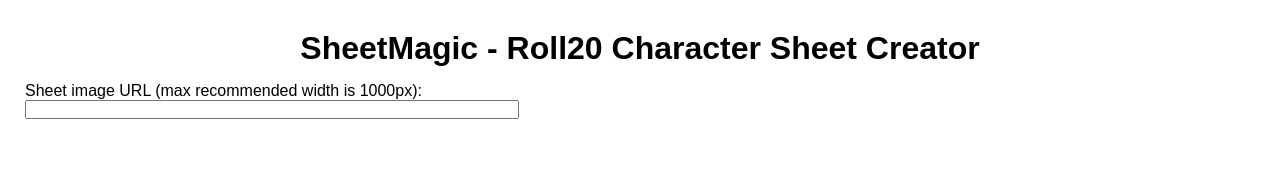
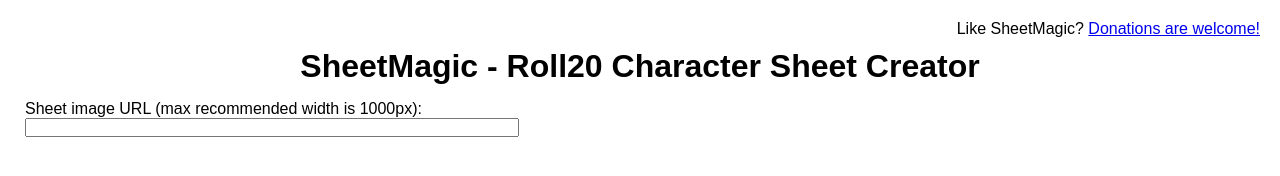
Before and after one commit to oskaerik/oskaerik.github.io, a website: page sheetmagic/v1/index.html in a window 1280 px wide. Drawn offline with Linux system fonts and the light colour scheme; no server answers.

Commit message:
Add donate link

```diff
--- a/sheetmagic/v1/index.css
+++ b/sheetmagic/v1/index.css
@@ -12,6 +12,12 @@
 
 input[name='prop-value'] {
   width: 100%;
+}
+
+#donate {
+  margin: 0;
+  padding: 0;
+  text-align: right;
 }
 
 #iframe {
--- a/sheetmagic/v1/index.html
+++ b/sheetmagic/v1/index.html
@@ -7,6 +7,7 @@
     <script src="index.js" defer></script>
   </head>
   <body>
+    <p id="donate">Like SheetMagic? <a href="https://paypal.me/oskaerik">Donations are welcome!</a></p>
     <h1>SheetMagic - Roll20 Character Sheet Creator</h1>
     <iframe id="iframe" width="0" height="0" frameborder="0"></iframe>
     <div id="sidebar">
```
